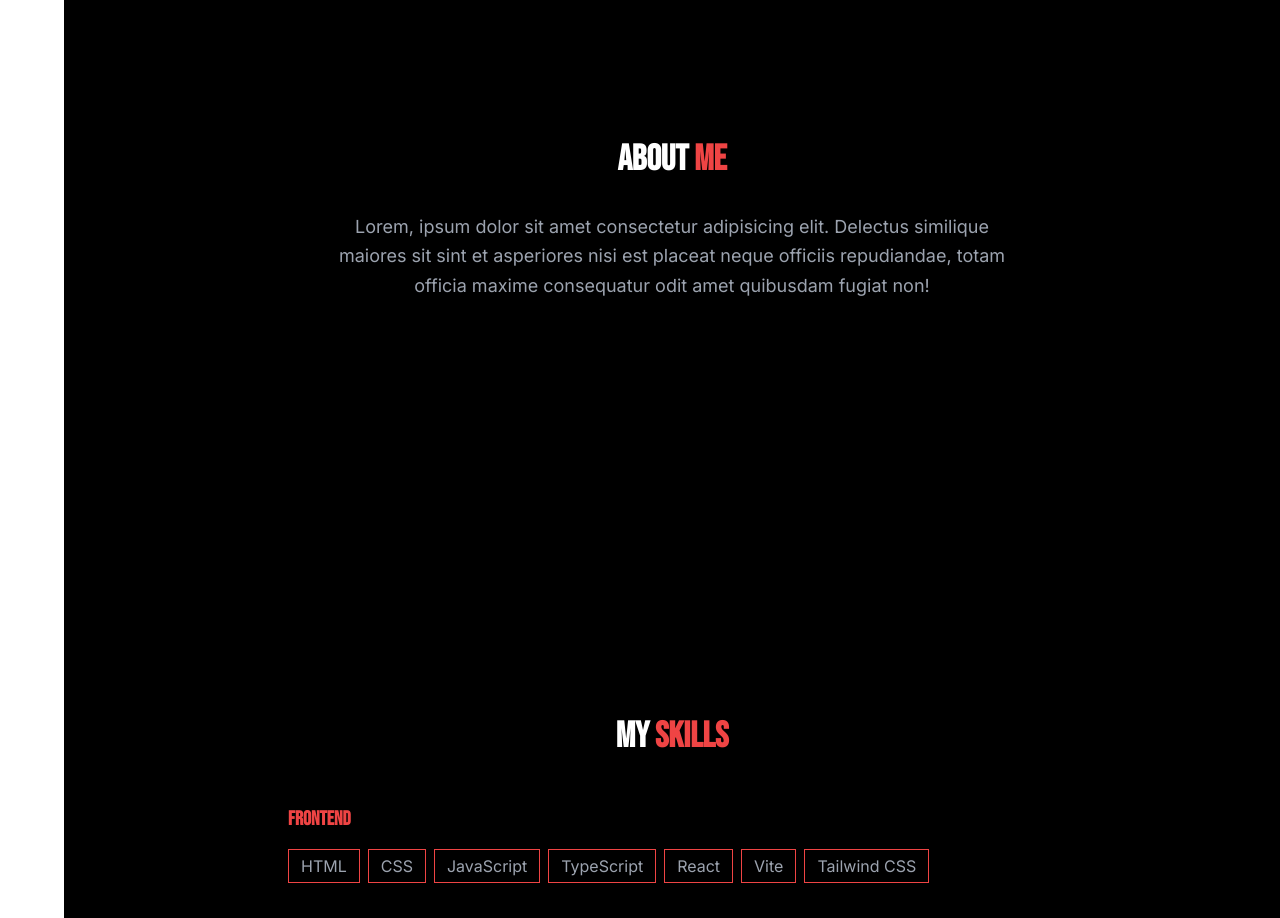
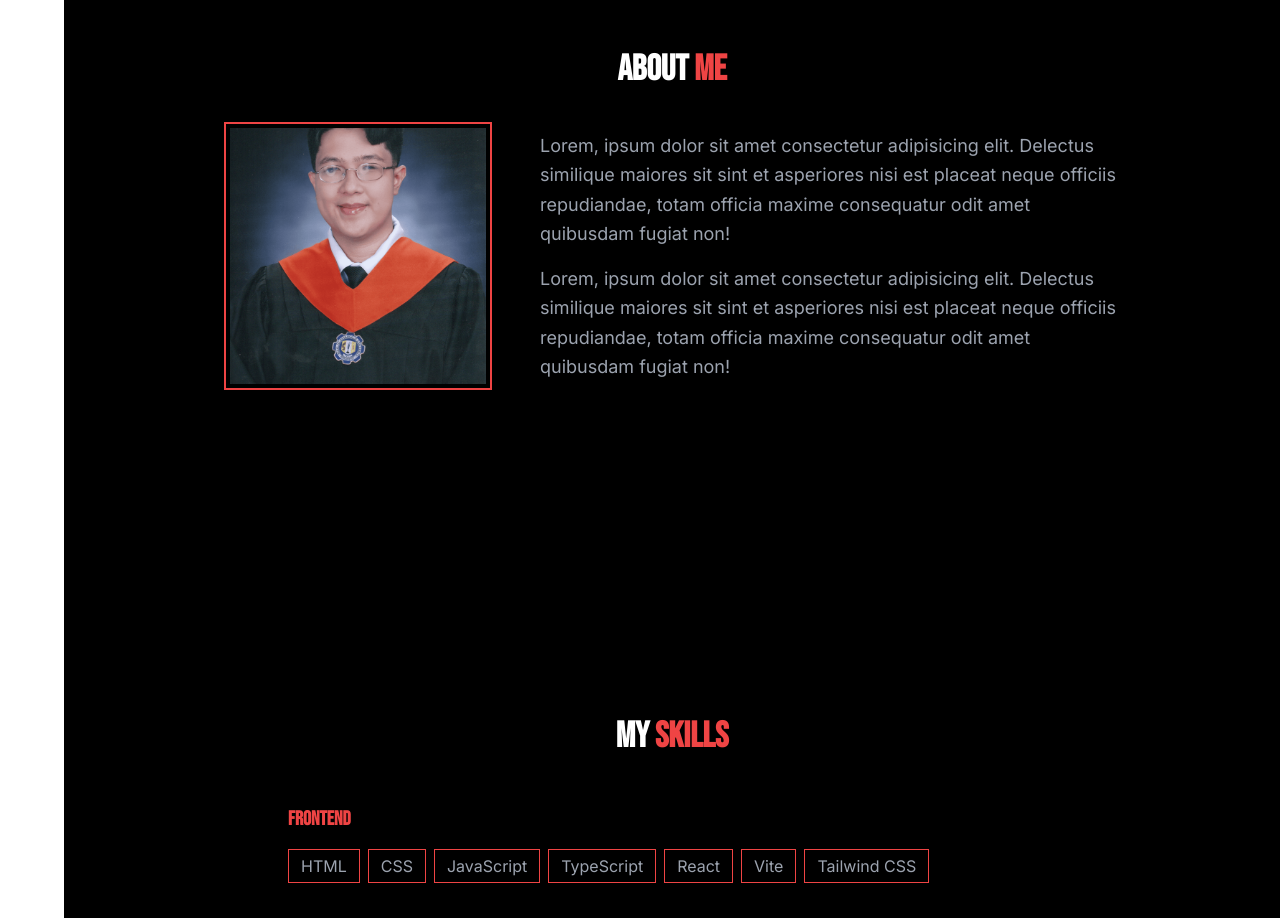
Before and after one commit to RenAmamiya0411/Website-Portfolio-v2, a React (Vite) app: page / in a window 1280 px wide. Shown: the part 980-1898 px from the top of the page. Built offline with nearby package versions, Linux system fonts and the light colour scheme.

Commit message:
Modified About.tsx

```diff
--- a/src/parts/About.tsx
+++ b/src/parts/About.tsx
@@ -1,14 +1,27 @@
+import GradPic from "../assets/portraits/gradPic.png";
+
 function About() {
   return (
     <section className="min-h-screen bg-black flex flex-col items-center justify-center text-white px-8" id="about">
       <h2 className="text-4xl font-bold mb-8">
         About <span className="text-red-500">Me</span>
       </h2>
-      <div className="max-w-2xl text-center">
-        <p className="text-gray-400 text-lg leading-relaxed">
-          Lorem, ipsum dolor sit amet consectetur adipisicing elit. Delectus similique maiores sit sint et asperiores
-          nisi est placeat neque officiis repudiandae, totam officia maxime consequatur odit amet quibusdam fugiat non!
-        </p>
+      <div className="flex flex-col md:flex-row items-center gap-12 max-w-4xl w-full">
+        <div className="border-2 border-red-500 p-1 flex-shrink-0">
+          <img className="w-64 h-64 object-cover" src={GradPic} alt="Profile" />
+        </div>
+        <div className="flex flex-col gap-4 text-gray-400 text-lg leading-relaxed">
+          <p>
+            Lorem, ipsum dolor sit amet consectetur adipisicing elit. Delectus similique maiores sit sint et asperiores
+            nisi est placeat neque officiis repudiandae, totam officia maxime consequatur odit amet quibusdam fugiat
+            non!
+          </p>
+          <p>
+            Lorem, ipsum dolor sit amet consectetur adipisicing elit. Delectus similique maiores sit sint et asperiores
+            nisi est placeat neque officiis repudiandae, totam officia maxime consequatur odit amet quibusdam fugiat
+            non!
+          </p>
+        </div>
       </div>
     </section>
   );
```
Also changed, not shown: src/assets/portrait/gradPic.png (deleted), src/assets/portraits/gradPic.png (added).
